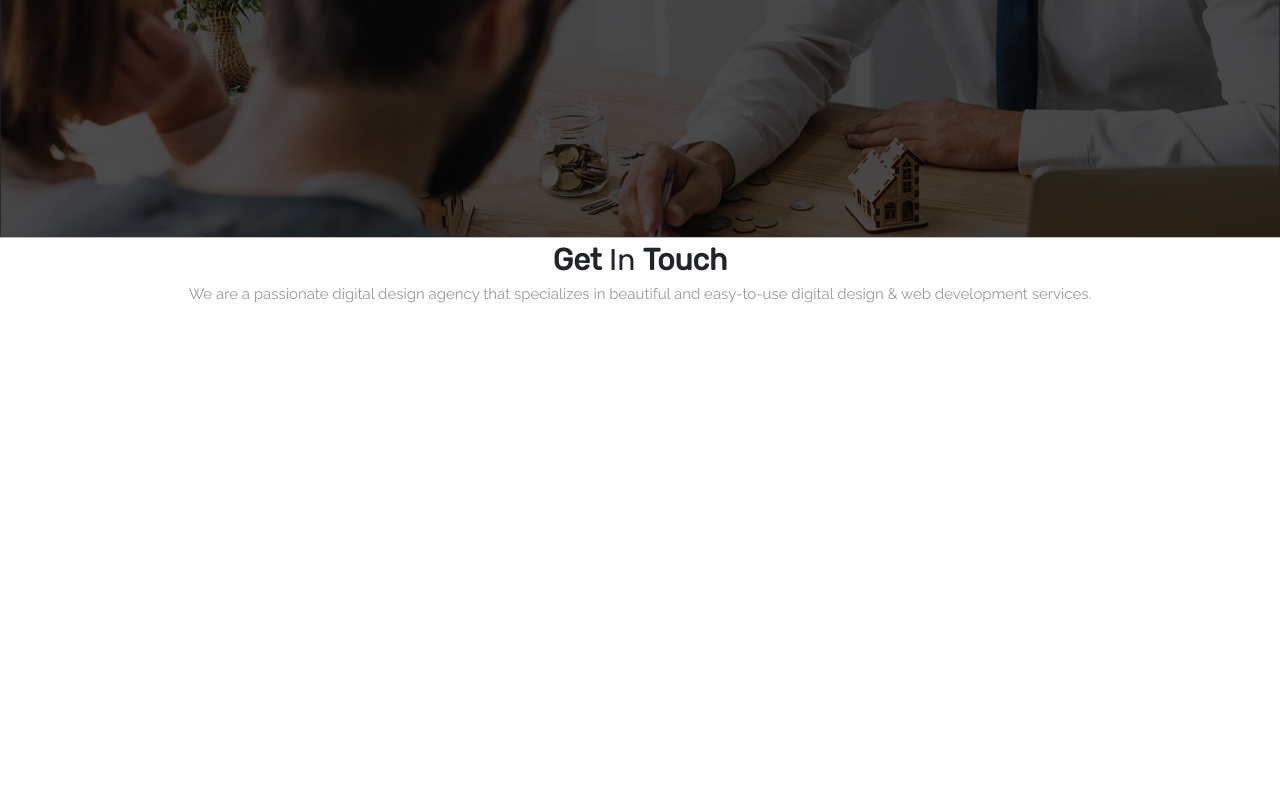
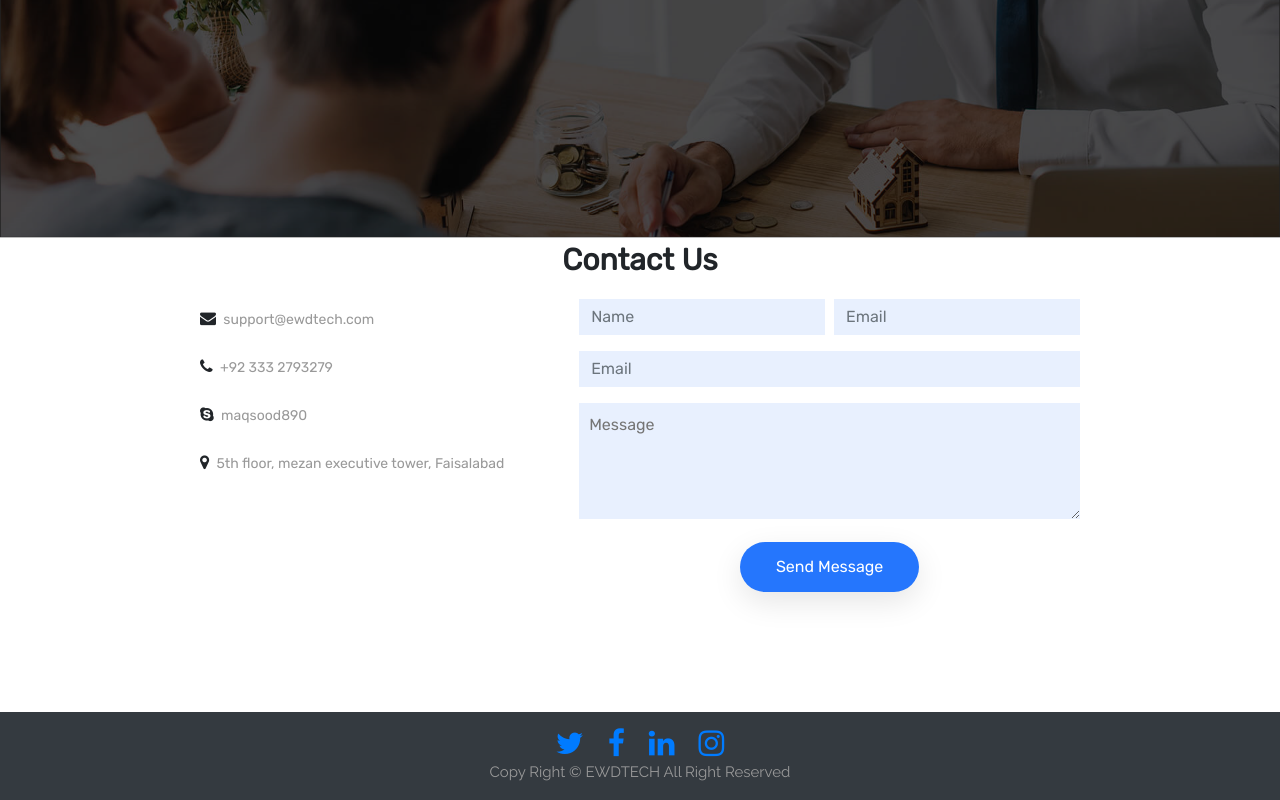
Before and after one commit to zohaibmalikie/ewd-2.0, a React (Create React App) app: page / in a window 1280 px wide. Shown: the part 513-1313 px from the top of the page. Before the commit the page ends 819 px from the top, so only its background shows below. Built offline with nearby package versions, Linux system fonts and the light colour scheme.

Commit message:
footer done

```diff
--- a/src/Compoments/assets/css/footer.css
+++ b/src/Compoments/assets/css/footer.css
@@ -4,3 +4,95 @@
 .f-30{
   font-size: 30px;
 }
+.w-48{
+  width: 49.1%;
+}
+.bg-light{
+  background-color: #f8f9fa !important;
+  border-radius: 5px;
+}
+.bg-e8f0fe{
+ background-color:  #e8f0fe !important;
+ border-radius: 0px;
+}
+.footer_textarea{
+width: 100%;
+padding: 10px;
+border: 0;
+background-color: #e8f0fe;
+}
+.f-14{
+  font-size: 14px;
+}
+.cl-999{
+  color: #999;
+}
+
+
+
+[type=reset], [type=submit], button, html [type=button] {
+    -webkit-appearance: button;
+}
+
+button:focus {
+    outline: 1px dotted;
+    outline: 5px auto -webkit-focus-ring-color;
+}
+
+.butn-bg {
+    background: #1A237E;
+    border-color: #1A237E;
+    color: #fff;
+}
+input{
+  outline: none !important;
+}
+textarea{
+  outline: none !important;
+}
+.butn {
+    padding: 12px 35px;
+    background-color: #2576FD;
+
+    border-radius: 30px;
+    border: 1px solid transparent;
+    position: relative;
+    z-index: 3;
+    margin-left: 10px;
+    margin-right: 10px;
+    -webkit-box-shadow: 0px 10px 30px rgb(0 0 0 / 10%);
+    box-shadow: 0px 10px 30px rgb(0 0 0 / 10%);
+    -webkit-transition: all .4s;
+    transition: all .4s;
+    cursor: pointer;
+    outline: none !important;
+    overflow: hidden;
+    margin: auto;
+    text-align: center;
+}
+.butn:hover{
+  color: #222;
+  background-color: #fff;
+  transition: all .4s;
+}
+
+/* }
+.curve.curve-center.curve-top:before {
+  border-right: 50vw solid transparent;
+}
+.curve.curve-top:after, .curve.curve-top:before {
+  top: 0;
+  border-top: 50px solid #fff;
+  border-bottom: 0;
+}
+.curve:before {
+  left: 0;
+  border-right: 70vw solid transparent;
+}
+.curve:after, .curve:before {
+  content: '';
+  width: 0;
+  height: 0;
+  border-bottom: 50px solid #fff;
+  position: absolute;
+} */
--- a/src/Compoments/assets/css/utility.css
+++ b/src/Compoments/assets/css/utility.css
@@ -1,4 +1,4 @@
 .main_padding{
-    padding-left: 136px;
-    padding-right: 136px;
+    padding-left: 200px;
+    padding-right: 200px;
 }
--- a/src/Compoments/footer.js
+++ b/src/Compoments/footer.js
@@ -5,12 +5,73 @@ import Ewd from './assets/img/ewdtech.png'
 function footer() {
   return (
     <React.Fragment>
-      <footer className="mainfooter main_padding text-center" role="contentinfo">
-        <span className="font-weight-bold f-30">Get </span><span className="fw-400 f-30"> In </span> <span  className="font-weight-bold f-30">Touch</span>
-        <p className="cl-999">We are a passionate digital design agency that specializes in beautiful and easy-to-use digital design & web development services.</p>
-             <section></section>
+      <footer className="mainfooter main_padding " role="contentinfo">
+        {/* <div className="text-center"><span className="font-weight-bold f-30">Get </span><span className=" f-30"> In </span> <span  className="font-weight-bold f-30">Touch</span></div>
+        <p className="cl-999  text-center pl-5 pr-5">We are a passionate digital design agency that specializes in beautiful and easy-to-use digital design & web development services.</p> */}
+        <section className="">
+        <div className="f-30 text-center font-weight-bold">Contact Us</div>
+      <div className="row">
 
+        <div className="col-lg-5 col-md-5 col-sm-5">
+
+          <div className="w-100">
+            <div className="pt-4"><span><i className="fa fa-envelope" aria-hidden="true"></i></span>&nbsp;<span className="f-14 cl-999"> support@ewdtech.com</span></div>
+            <div className="pt-4"><span><i className="fa fa-phone" aria-hidden="true"></i></span>&nbsp;<span className="f-14 cl-999"> +92 333 2793279</span></div>
+            <div className="pt-4"><span><i className="fa fa-skype" aria-hidden="true"></i></span>&nbsp;<span className="f-14 cl-999">  maqsood890
+</span></div>
+            <div className="pt-4"><span><i className="fa fa-map-marker" aria-hidden="true"></i></span>&nbsp;<span className="f-14 cl-999"> 5th floor, mezan executive tower, Faisalabad</span></div>
+
+          </div>
+
+
+
+
+        </div>
+        <div className="col-lg-7 col-md-7 col-sm-7">
+
+          <div className="d-flex w-100 justify-content-between pt-3">
+          <div className="w-48 ">    <input type="text" className="form-control bg-e8f0fe border-0" id="inlineFormInputName " placeholder="Name"/></div>
+          <div className="w-48"><input type="text" className="form-control bg-e8f0fe border-0" id="inlineFormInputEmail" placeholder="Email"/></div>
+
+          </div>
+          <div className="w-100 pt-3"><input type="email" className="form-control bg-light border-0 bg-e8f0fe" id="inlineFormInputEmail " placeholder="Email"/></div>
+          <div><div class="form-group pt-3">
+                  <textarea id="form_message" name="message" placeholder="Message" rows="4" required="" className="footer_textarea"></textarea>
+                </div></div>
+                <div className="text-center"><button type="button" onclick="sendMessage(this.form.id);" class="butn butn-bg disabled"><span>Send Message</span></button></div>
+
+
+
+
+        </div>
+
+
+      </div>
+
+        </section>
+           <br></br>
+           <br></br>
+           <br></br>
+           <br></br>
+           <br></br>
       </footer>
+      <footer class="text-center pos-r bg-dark main_padding">
+  <div class="container pt-3 pb-3">
+
+    {/* <a class="logo" href="#"> <img src="img/logo-light.png" alt="logo"/> </a> */}
+    <div class="social">
+      <a  href="https://www.linkedin.com/company/vistabit-technologies"><i class="wgl-icon fa fa-twitter f-30"></i></a>
+      <a className="pl-4" href="https://www.facebook.com/vistabit"><i class="wgl-icon fa fa-facebook f-30"></i></a>
+      <a className="pl-4" href="https://www.facebook.com/vistabit"><i class="wgl-icon  fa fa-linkedin f-30"></i></a>
+      <a className="pl-4" href="https://www.facebook.com/vistabit"><i class="wgl-icon  fa fa-instagram f-30"></i></a>
+
+
+
+    </div>
+    <p>Copy Right © EWDTECH All Right Reserved</p>
+  </div>
+  <div className="curve curve-top curve-center"></div>
+</footer>
     </React.Fragment>
   );
 }
```
Also changed, not shown: src/index.css (line endings or trailing spaces).
